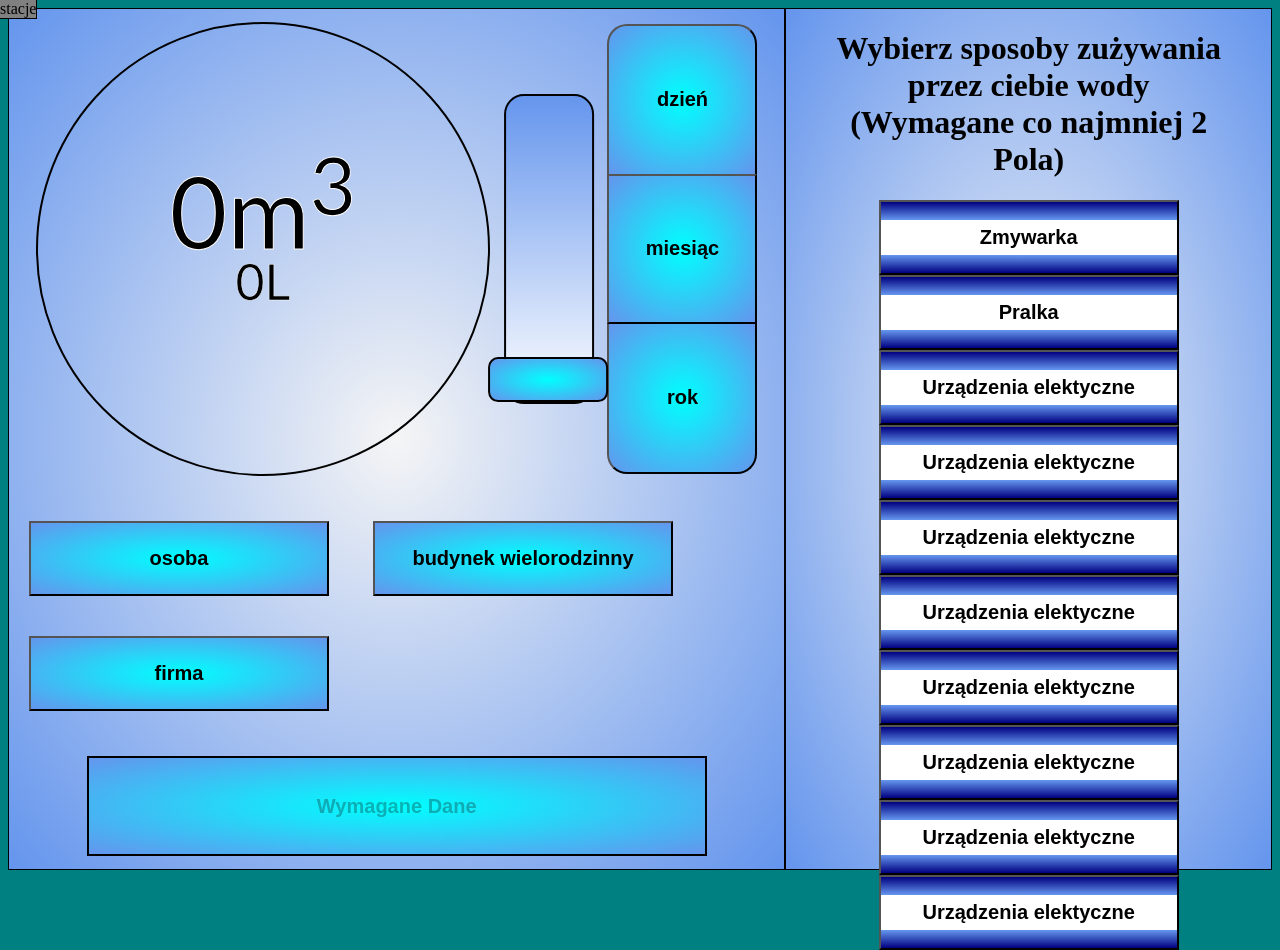
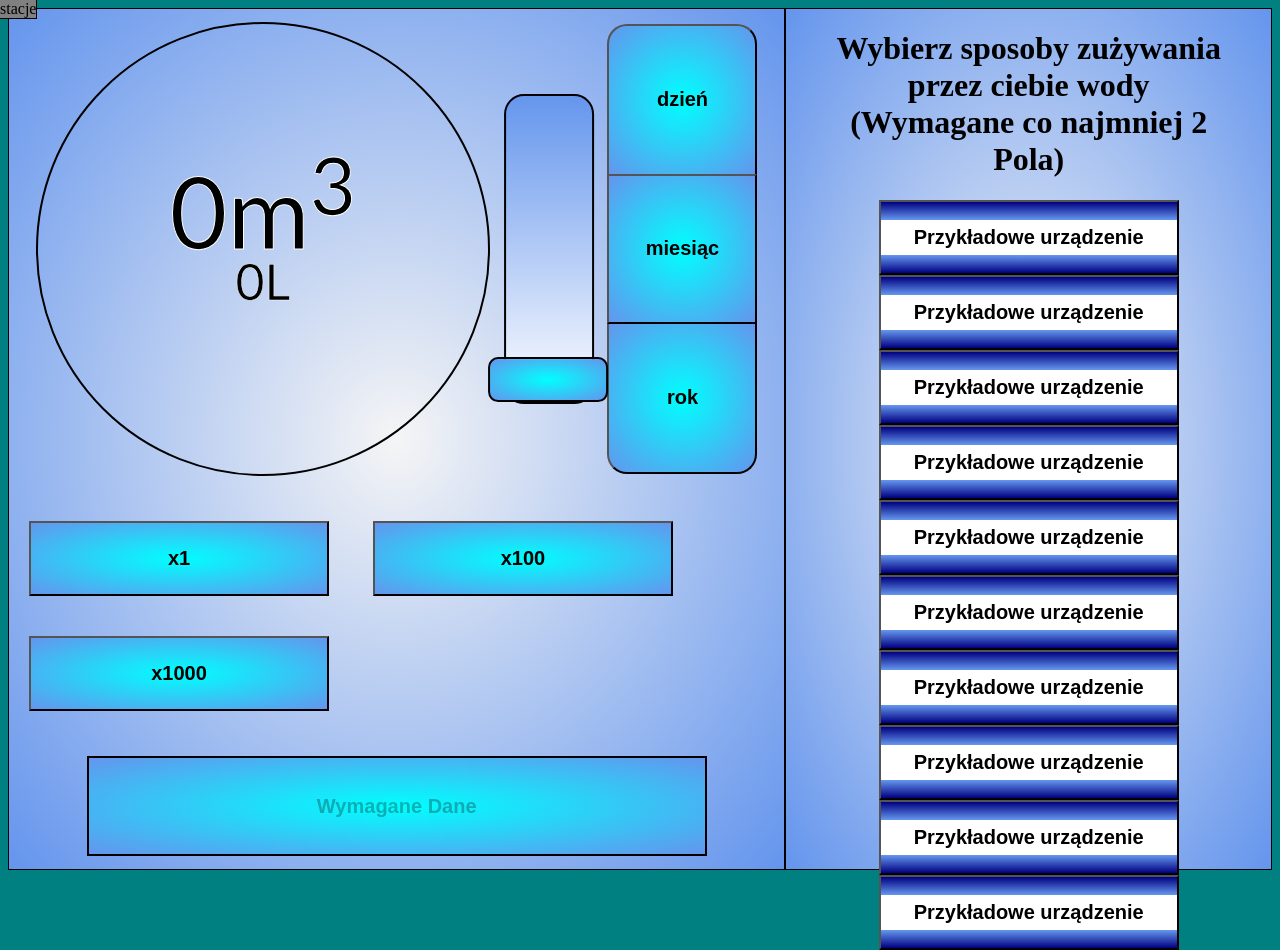
Before and after one commit to CodEarthers/app, a website: page src/index.html in a window 1280 px wide. Drawn offline with Linux system fonts and the light colour scheme.

Commit message:
Update index.html

```diff
--- a/src/index.html
+++ b/src/index.html
@@ -3,9 +3,8 @@
 <head>
     <meta charset="UTF-8">
     <meta name="viewport" content="width=device-width, initial-scale=1.0">
-    <title>Document</title>
+    <title>Kalkulator Wodny</title>
     <link rel="stylesheet" href="./HackHeroes2024.css">
-    <link rel="stylesheet" href="./HackHeroes2024_Scaling.css">
     <script src="./HackHeroes2024.js"></script>
 </head>
 <body>
@@ -27,24 +26,24 @@
                 <input type="button" id="year" class="okres" value="rok" onclick="ScaleChange()">
             </div>
             <div>
-                <input type="button" id="1" class="skala" value="osoba" onclick="ScaleChange()">
-                <input type="button" id="2" class="skala" value="budynek wielorodzinny" onclick="ScaleChange()">
-                <input type="button" id="3" class="skala" value="firma" onclick="ScaleChange()">
+                <input type="button" id="1" class="skala" value="x1" onclick="ScaleChange()">
+                <input type="button" id="2" class="skala" value="x100" onclick="ScaleChange()">
+                <input type="button" id="3" class="skala" value="x1000" onclick="ScaleChange()">
             </div>
             <input id="potwierdzenie" type="submit" value="Wymagane Dane" onclick="Submit()" disabled>
         </div>
         <div id="check">
             <h1>Wybierz sposoby zużywania przez ciebie wody (Wymagane co najmniej 2 Pola)</h1>
-            <input type="button" class="button false" value="Zmywarka" onclick="ButtonChange()">
-            <input type="button" class="button false" value="Pralka" onclick="ButtonChange()">
-            <input type="button" class="button false" value="Urządzenia elektyczne" onclick="ButtonChange()">
-            <input type="button" class="button false" value="Urządzenia elektyczne" onclick="ButtonChange()">
-            <input type="button" class="button false" value="Urządzenia elektyczne" onclick="ButtonChange()">
-            <input type="button" class="button false" value="Urządzenia elektyczne" onclick="ButtonChange()">
-            <input type="button" class="button false" value="Urządzenia elektyczne" onclick="ButtonChange()">
-            <input type="button" class="button false" value="Urządzenia elektyczne" onclick="ButtonChange()">
-            <input type="button" class="button false" value="Urządzenia elektyczne" onclick="ButtonChange()">
-            <input type="button" class="button false" value="Urządzenia elektyczne" onclick="ButtonChange()">
+            <input type="button" class="button false" value="Przykładowe urządzenie" onclick="ButtonChange()">
+            <input type="button" class="button false" value="Przykładowe urządzenie" onclick="ButtonChange()">
+            <input type="button" class="button false" value="Przykładowe urządzenie" onclick="ButtonChange()">
+            <input type="button" class="button false" value="Przykładowe urządzenie" onclick="ButtonChange()">
+            <input type="button" class="button false" value="Przykładowe urządzenie" onclick="ButtonChange()">
+            <input type="button" class="button false" value="Przykładowe urządzenie" onclick="ButtonChange()">
+            <input type="button" class="button false" value="Przykładowe urządzenie" onclick="ButtonChange()">
+            <input type="button" class="button false" value="Przykładowe urządzenie" onclick="ButtonChange()">
+            <input type="button" class="button false" value="Przykładowe urządzenie" onclick="ButtonChange()">
+            <input type="button" class="button false" value="Przykładowe urządzenie" onclick="ButtonChange()">
         </div>
     </div>
     <div id="result">
@@ -53,11 +52,28 @@
     <div id="stats-inactive">
         <h1 id="water_price"></h1>
         <h1 id="usage"></h1>
-        <div id="stat_meter">
+        <div class="stat_meter">
+            <h2>Twoje żużycie wody w danym okresie czasu względem średniego zużycia w Polsce:</h2>
+        </div>
+        <div class="stat_meter">
             <div class="meter"><div class="meter_p" id="mp_1"></div></div>
             <div class="meter"><div class="meter_p" id="mp_2"></div></div>
             <div class="meter"><div class="meter_p" id="mp_3"></div></div>
         </div>
+        <div class="stat_meter">
+            <div>
+                Dzień
+                <p>Średnie zużycie w Polsce: 0.092m<span class="super">3</span>(92L)</p>
+            </div>
+            <div>
+                Miesiąc
+                <p>Średnie zużycie w Polsce: 4m<span class="super">3</span>(4000L)</p>
+            </div>
+            <div>
+                Rok
+                <p>Średnie zużycie w Polsce: 34<span class="super">3</span>(34000L)</p>
+            </div>
+        </div>
     </div>
 </body>
 </html>
```
